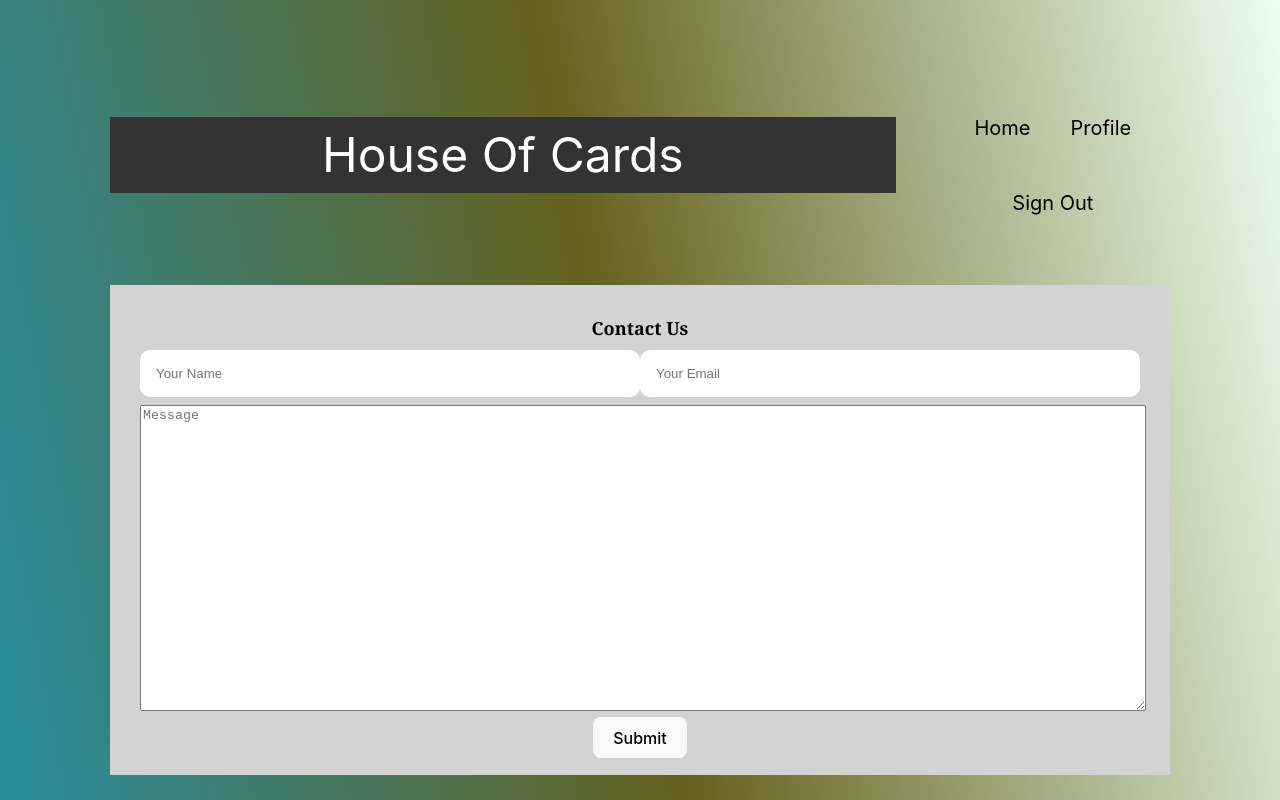
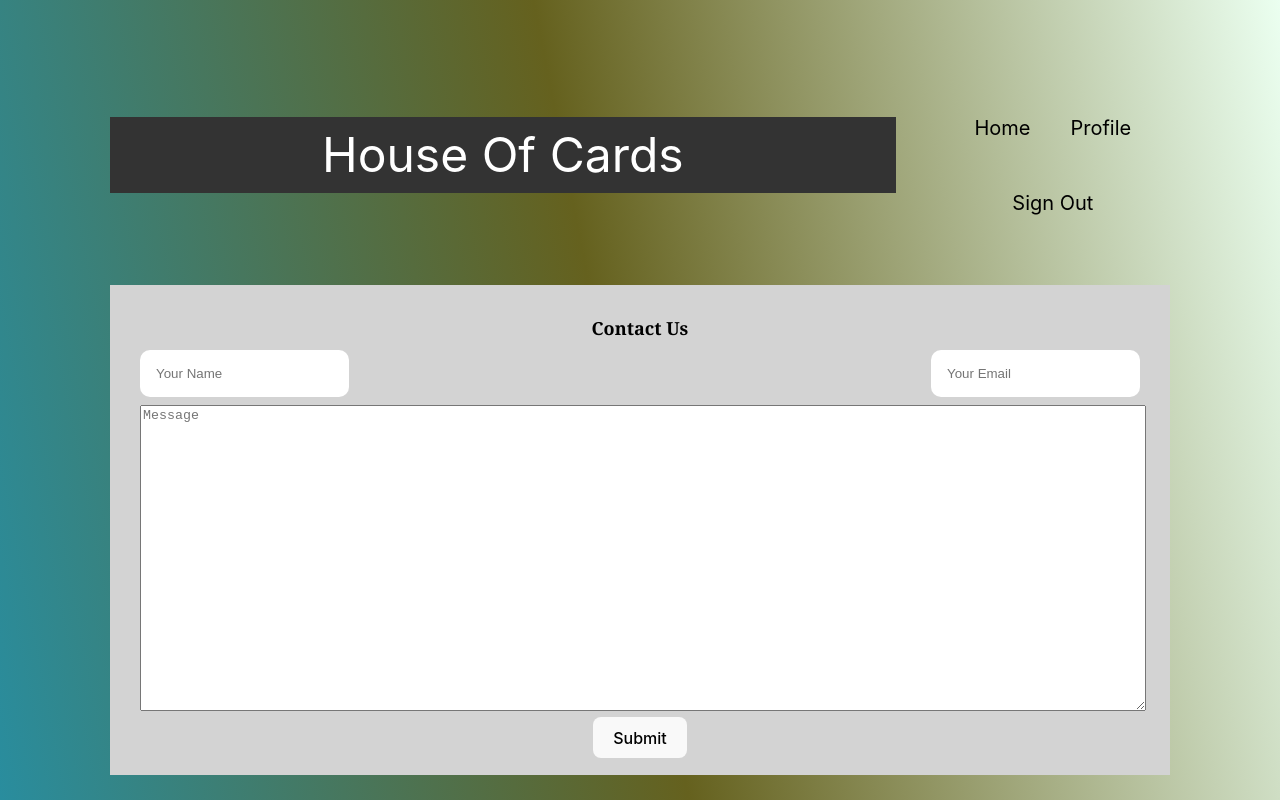
Before and after one commit to ALLHUBS-Jan-2024-Liftoff/The-Planeteers, a React (Vite) app in the folder planeteers-ui/: page /contact in a window 1280 px wide. Built offline with nearby package versions, Linux system fonts and the light colour scheme.

Commit message:
Adjusted CSS to not mess up log in page

```diff
--- a/planeteers-ui/src/App.css
+++ b/planeteers-ui/src/App.css
@@ -132,11 +132,10 @@ img{
   .inforow {
     display: flex;
     justify-content: space-between;
+    width: 1000px;
+
   }
 
-  .inforow, input {
-    width: 1000px;
-  }
 
   .message{
     width: 1000px;
```
